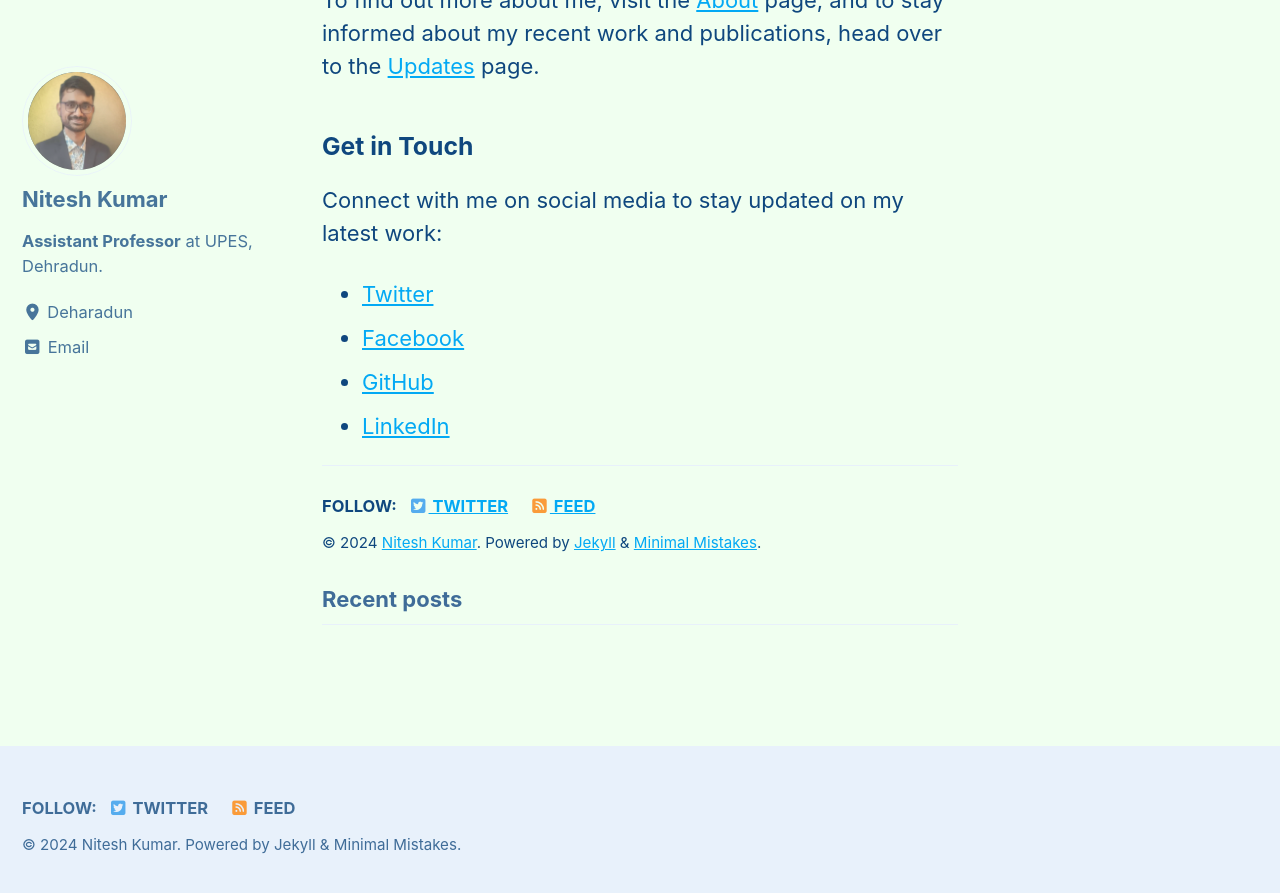
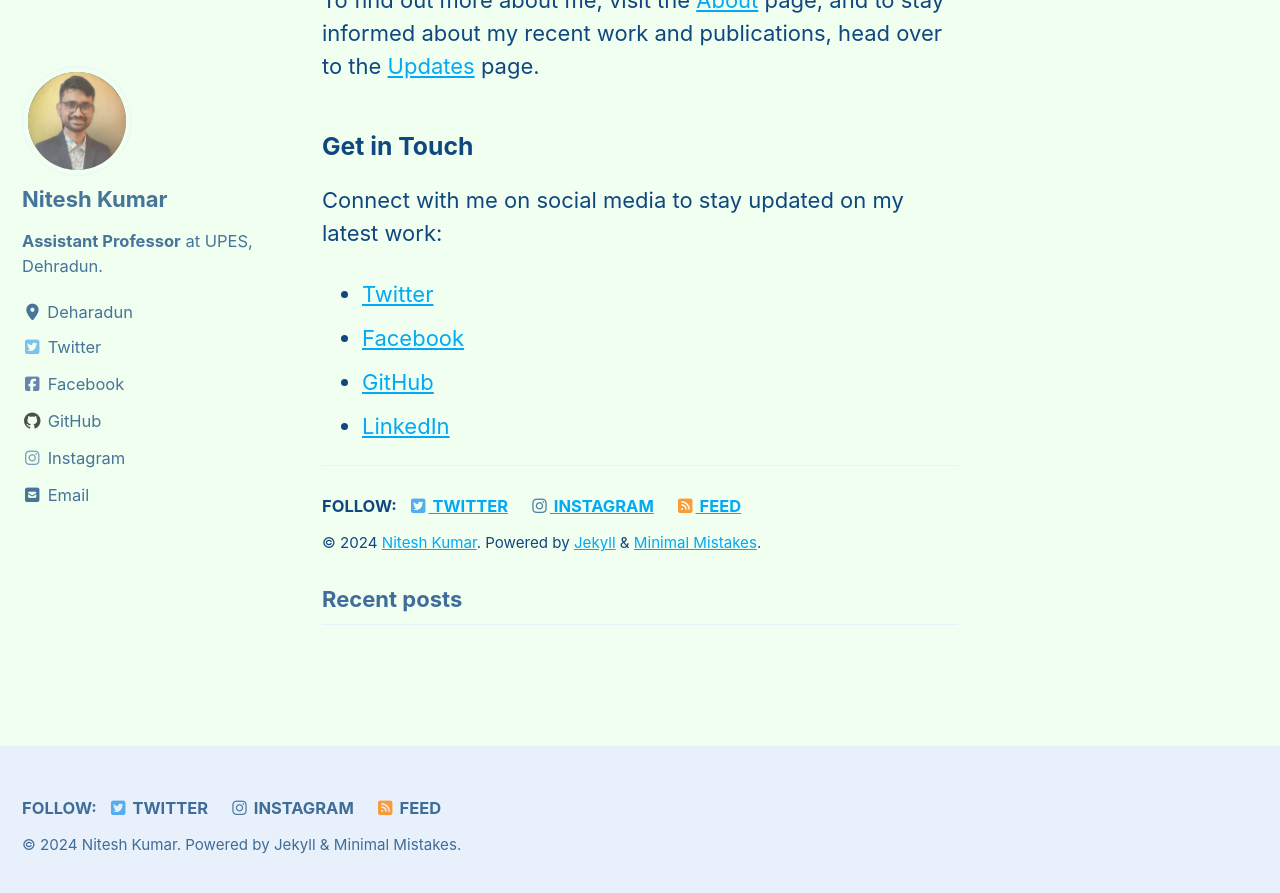
Before and after one commit to niteshchandra039/astronitesh.github.io, a Jekyll site: the page built from index.md, in a window 1280 px wide and 900 px high, scrolled down 2410 px. Shown: the top 893 px of the window. Built offline with Jekyll 4.4.1, drawn with Linux system fonts in a browser that asks for light colours; cached includes are drawn as plain includes; part of the change alters nothing that is shown.

Commit message:
Update social media links in _config.yml

```diff
--- a/_config.yml
+++ b/_config.yml
@@ -127,23 +127,23 @@ author:
       # url: "https://your-website.com"
     - label: "Twitter"
       icon: "fab fa-fw fa-twitter-square"
-      # url: "https://twitter.com/"
+      url: "https://twitter.com/astro_nitesh"
     - label: "Facebook"
       icon: "fab fa-fw fa-facebook-square"
-      # url: "https://facebook.com/"
+      url: "https://facebook.com/Nits874"
     - label: "GitHub"
       icon: "fab fa-fw fa-github"
-      # url: "https://github.com/"
+      url: "https://github.com/niteshchandra039"
     - label: "Instagram"
       icon: "fab fa-fw fa-instagram"
-      # url: "https://instagram.com/"
+      url: "https://instagram.com/astro_nitesh"
 
 # Site Footer
 footer:
   links:
     - label: "Twitter"
       icon: "fab fa-fw fa-twitter-square"
-      url: "www.twitter.com/astro_nitesh/"
+      url: "https://twitter.com/astro_nitesh/"
     - label: "Facebook"
       icon: "fab fa-fw fa-facebook-square"
       # url:
@@ -158,8 +158,13 @@ footer:
       # url:
     - label: "Instagram"
       icon: "fab fa-fw fa-instagram"
-      # url:
+      url: "https://instagram.com/astro_nitesh"
 
+# Site Header
+header:
+  overlay_images: assets/images/opo0432d.jpg
+  overlay_filter: 0.5
+  caption: DODO
 
 # Reading Files
 include:
```
